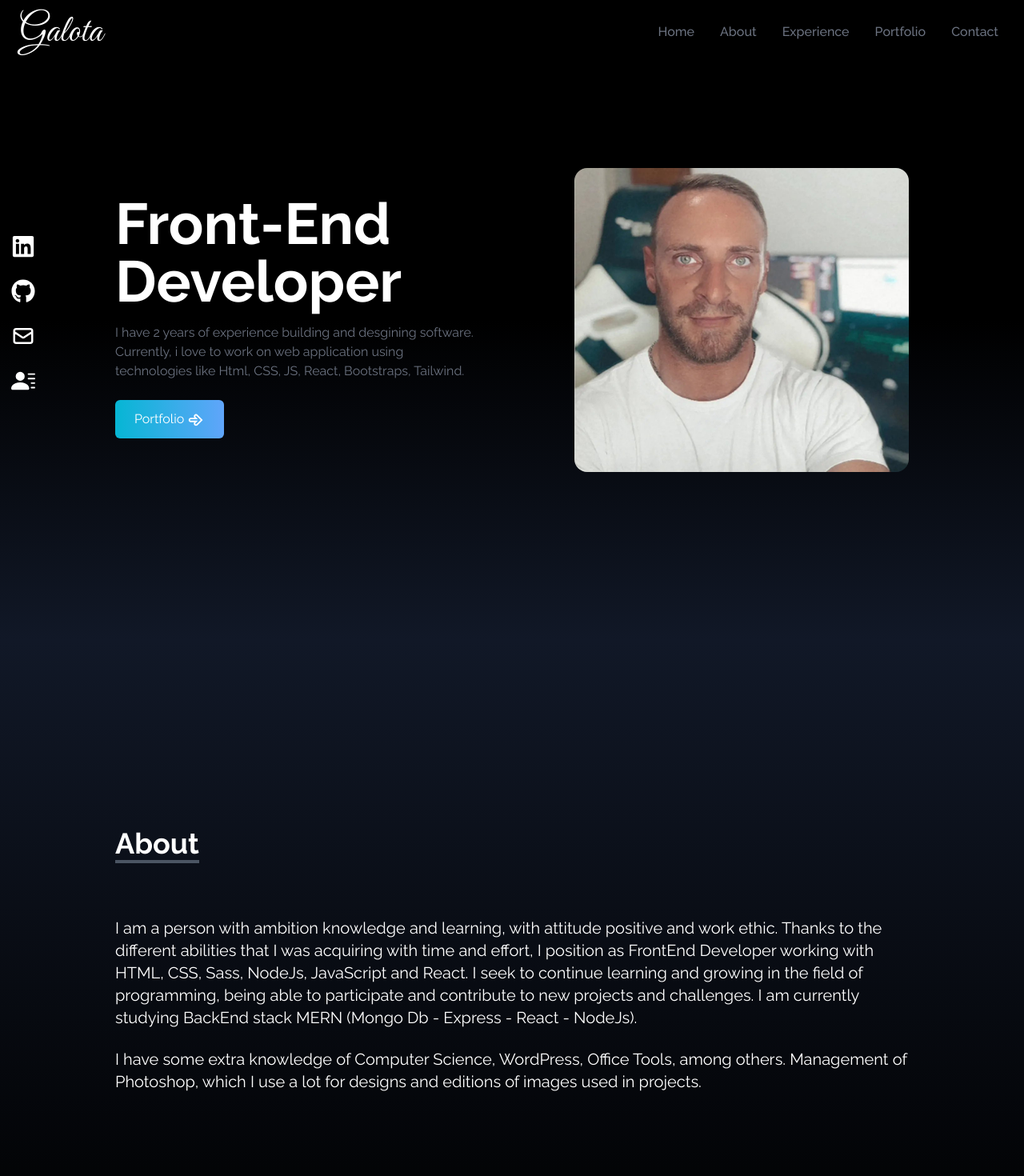
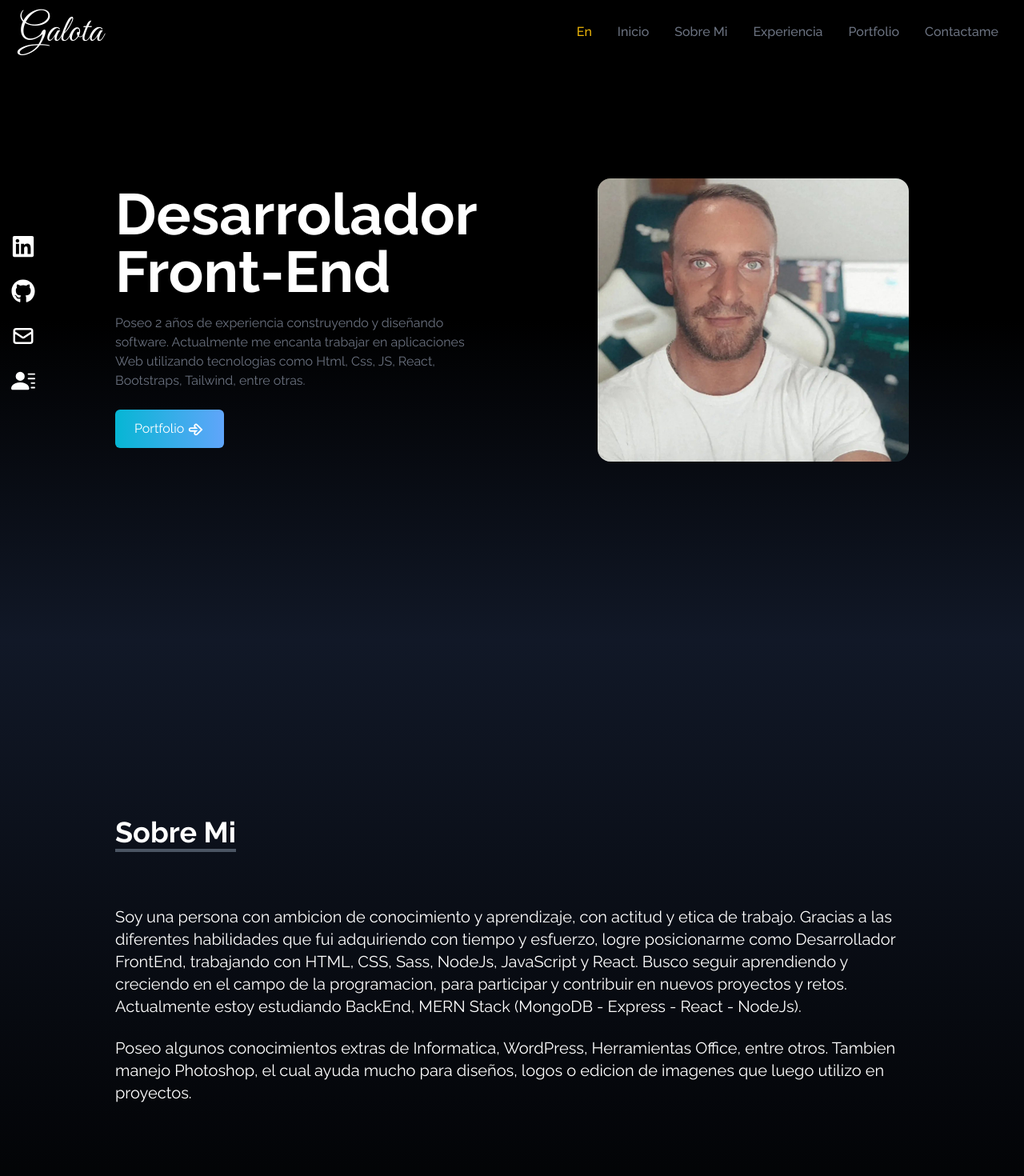
Before and after one commit to Falu27/Portfolio, a React (Create React App) app: page / in a window 1280 px wide. Shown: the top 1470 px of the page at 80% size. Built offline with nearby package versions, Linux system fonts and the light colour scheme.

Commit message:
PortfolioInEs

```diff
--- a/package.json
+++ b/package.json
@@ -6,8 +6,11 @@
     "@testing-library/jest-dom": "^5.16.5",
     "@testing-library/react": "^13.4.0",
     "@testing-library/user-event": "^13.5.0",
+    "emoji-picker-react": "^4.4.9",
+    "i18next": "^23.2.11",
     "react": "^18.2.0",
     "react-dom": "^18.2.0",
+    "react-i18next": "^13.0.2",
     "react-icons": "^4.10.1",
     "react-scripts": "5.0.1",
     "react-scroll": "^1.8.9",
--- a/src/App.js
+++ b/src/App.js
@@ -5,6 +5,7 @@ import About from "./components/About";
 import Portfolio from "./components/Portfolio";
 import Experience from "./components/Experience";
 import Contact from "./components/Contact";
+
 
 function App() {
   return (
--- a/src/components/About.jsx
+++ b/src/components/About.jsx
@@ -1,35 +1,28 @@
 import React from "react";
+import { useTranslation } from "react-i18next";
 
 const About = () => {
+  const [t]= useTranslation("global");
   return (
     <div
-      name="about"
+      name={t("navbar.about")}
       className="w-full h-screen bg-gradient-to-b from-gray-900 to-black text-white"
     >
       <div className="max-w-screen-lg p-4 mx-auto flex flex-col justify-center w-full h-full">
         <div className="pb-8">
           <p className="text-4xl font-bold inline border-b-4 border-gray-600">
-            About
+            {t("about.about")}
           </p>
         </div>
 
         <p className="text-xl mt-10">
-          I am a person with ambition knowledge and learning, with attitude
-          positive and work ethic. Thanks to the different abilities that I was
-          acquiring with time and effort, I position as FrontEnd Developer
-          working with HTML, CSS, Sass, NodeJs, JavaScript and React. I seek to
-          continue learning and growing in the field of programming, being able
-          to participate and contribute to new projects and challenges. I am
-          currently studying BackEnd stack MERN (Mongo Db - Express - React -
-          NodeJs).
+          {t("about.p1")}
         </p>
 
         <br />
 
         <p className="text-xl">
-          I have some extra knowledge of Computer Science, WordPress, Office
-          Tools, among others. Management of Photoshop, which I use a lot for
-          designs and editions of images used in projects.
+          {t("about.p2")}
         </p>
       </div>
     </div>
--- a/src/components/Contact.jsx
+++ b/src/components/Contact.jsx
@@ -1,14 +1,16 @@
 import React from 'react'
+import { useTranslation } from "react-i18next";
 
 const Contact = () => {
+    const [t]= useTranslation("global");
   return (
-    <div name='contact' className='w-full h-screen bg-gradient-to-b from-black to-gray-900 p-4 text-white'>
+    <div name={t("navbar.contact")} className='w-full h-screen bg-gradient-to-b from-black to-gray-900 p-4 text-white'>
 
         <div className='flex flex-col p-4 justify-center max-w-screen-lg mx-auto h-full'>
 
             <div className='pb-8'>
-                <p className='text-4xl font-bold inline border-b-4 border-gray-600'>Contact</p>
-                <p className='py-6'>Submit the form below to get in touch with me</p>
+                <p className='text-4xl font-bold inline border-b-4 border-gray-600'>{t("contact.contact")}</p>
+                <p className='py-6'>{t("contact.form1")}</p>
             </div>
 
             <div className='flex justify-center items-center'>
@@ -18,22 +20,22 @@ const Contact = () => {
                     <input
                     type="text"
                     name="name"
-                    placeholder='Enter your name'
+                    placeholder={t("contact.name")}
                     className='p-2 bg-transparent border-2 rounded-md text-white focus:outline-none' />
 
                     <input
                     type="text"
                     name="email"
-                    placeholder='Enter your email'
+                    placeholder={t("contact.mail")}
                     className='my-4 p-2 bg-transparent border-2 rounded-md text-white focus:outline-none' />
 
                     <textarea name="message"
                     rows="10"
-                    placeholder='Enter your message...'
+                    placeholder={t("contact.message")}
                     className='p-2 bg-transparent border-2 rounded-md text-white focus:outline-none'></textarea>
 
                     <button
-                    className='text-white bg-gradient-to-b from-cyan-500 to-blue-500 px-6 py-3 my-8 mx-auto flex items-center rounded-md hover:scale-110 duration-300'>Let's talk</button>
+                    className='text-white bg-gradient-to-b from-cyan-500 to-blue-500 px-6 py-3 my-8 mx-auto flex items-center rounded-md hover:scale-110 duration-300'>{t("contact.talk")}</button>
 
                 </form>
             </div>
--- a/src/components/Experience.jsx
+++ b/src/components/Experience.jsx
@@ -1,4 +1,5 @@
 import React from "react";
+
 
 import html from "../assets/html.png";
 import css from "../assets/css.png";
@@ -12,8 +13,10 @@ import bootstraps from "../assets/bootstraps.png";
 import jquery from "../assets/jquery.png";
 import tailwind from "../assets/tailwind.png";
 import express from "../assets/express.png";
+import { useTranslation } from "react-i18next";
 
 const Experience = () => {
+  const [t]= useTranslation("global");
   const techs = [
     {
       id: 1,
@@ -91,15 +94,15 @@ const Experience = () => {
 
   return (
     <div
-      name="experience"
+      name={t("navbar.experience")}
       className="bg-gradient-to-b from-black to-gray-900 w-full h-fit"
     >
       <div className="max-w-screen-lg mx-auto p-4 flex flex-col justify-center w-full h-full text-white">
         <div>
           <p className="text-4xl font-bold border-b-4 border-gray-600 p-2 inline">
-            Experience
+            {t("experience.experience")}
           </p>
-          <p className="py-6">These are the techologies I've worked with</p>
+          <p className="py-6">{t("experience.tech")}</p>
         </div>
 
         <div className="w-full grid grid-cols-2 sm:grid-cols-3 gap-5 text-center py-8 px-10 sm:px-0">
--- a/src/components/Home.jsx
+++ b/src/components/Home.jsx
@@ -1,38 +1,49 @@
-import React from 'react'
-import FabImage from "../assets/Fabrizio.png"
-import { TiArrowRightOutline } from 'react-icons/ti';
-import { Link } from "react-scroll"
+import React from "react";
+import FabImage from "../assets/Fabrizio.png";
+import { TiArrowRightOutline } from "react-icons/ti";
+import { Link } from "react-scroll";
+import { useTranslation } from "react-i18next";
 
 const Home = () => {
+  const [t]= useTranslation("global");
   return (
-    <div name="home" className='h-screen w-full bg-gradient-to-b from-black via-black to-gray-900'>
-
-        <div className='max-w-screen-lg mx-auto flex flex-col items-center justify-center h-full px-4 md:flex-row'>
-
-          <div className='flex flex-col justify-center h-full'>
-            <h2 className='text-4xl sm:text-7xl font-bold text-white'>
-              Front-End Developer
+    <div
+      name={t("navbar.home")}
+      className="h-screen w-full bg-gradient-to-b from-black via-black to-gray-900"
+    >
+      <div className="max-w-screen-lg mx-auto flex flex-col items-center justify-center h-full px-4 md:flex-row">
+        <div className="flex flex-col justify-center h-full">
+          <h2 className="text-4xl sm:text-7xl font-bold text-white">
+            {t("home.title")}
           </h2>
-            <p className='text-gray-500 py-4 max-w-md'>
-              I have 2 years of experience building and desgining software.
-              Currently, i love to work on web application using technologies like
-              Html, CSS, JS, React, Bootstraps, Tailwind.
+          <p className="text-gray-500 py-4 max-w-md">
+            {t("home.description")}
           </p>
-            <div>
-              <Link to="portfolio" smooth duration={700} className='group text-white w-fit px-6 py-3 my-2 flex items-center rounded-md bg-gradient-to-r from-cyan-500 to-blue-400 cursor-pointer '>
+          <div className="flex">
+            <Link
+              to="portfolio"
+              smooth
+              duration={700}
+              className="group text-white w-fit px-6 py-3 my-2 flex items-center rounded-md bg-gradient-to-r from-cyan-500 to-blue-400 cursor-pointer "
+            >
               Portfolio
-                <span className='group-hover:rotate-90 duration-500'>
-                  < TiArrowRightOutline size={22} className='ml-1' />
+              <span className="group-hover:rotate-90 duration-500">
+                <TiArrowRightOutline size={22} className="ml-1" />
               </span>
             </Link>
+
           </div>
         </div>
         <div>
-            <img src={FabImage} alt="my profile" className='rounded-2xl mx-auto w-2/3 md:w-full' />
+          <img
+            src={FabImage}
+            alt="my profile"
+            className="rounded-2xl mx-auto w-2/3 md:w-full"
+          />
         </div>
       </div>
     </div>
-  )
-}
+  );
+};
 
-export default Home
+export default Home;
--- a/src/components/NavBar.jsx
+++ b/src/components/NavBar.jsx
@@ -1,22 +1,28 @@
 import React, {useState} from "react";
 import { FaBars, FaTimes } from "react-icons/fa";
 import { Link } from "react-scroll"
+
+import { useTranslation } from "react-i18next";
+
+
+
 const NavBar = () => {
+  const [nav, setNav] = useState(false);
+  const [t, i18n]= useTranslation("global");
 
-  const [nav, setNav] = useState(false);
+  const links = [
 
-    const links = [
-        {
+      {
             id: 1,
-            link: 'home'
+            link: t("navbar.home")
         },
         {
             id: 2,
-            link: 'about'
+            link: t("navbar.about")
         },
         {
             id: 3,
-            link: 'experience'
+            link: t("navbar.experience")
         },
         {
             id: 4,
@@ -24,7 +30,7 @@ const NavBar = () => {
         },
         {
             id: 5,
-            link: 'contact'
+            link: t("navbar.contact")
         }
     ]
 
@@ -36,6 +42,8 @@ const NavBar = () => {
 
       <ul className="hidden md:flex">
 
+      <button className="px-4 cursor-pointer capitalize font-medium text-yellow-500 hover:scale-110 duration-300" onClick={()=> i18n.changeLanguage(t("navbar.lng"))} >{t("navbar.lng2")}</button>
+
     {links.map(({ id, link}) =>(
         <li key={id} className="px-4 cursor-pointer capitalize font-medium text-gray-500 hover:scale-110 duration-300">
         <Link to={link} smooth duration={700}>
@@ -44,7 +52,6 @@ const NavBar = () => {
       </li>
     ))}
       </ul>
-
       <div onClick={()=> setNav (!nav)} className="cursor-pointer pr-4 z-10 text-gray-500 md:hidden">
 
         {nav ? <FaTimes size={30} /> : <FaBars size={30}/>}
--- a/src/components/SocialLinks.jsx
+++ b/src/components/SocialLinks.jsx
@@ -2,9 +2,10 @@ import React from 'react'
 import { FaGithub, FaLinkedin } from 'react-icons/fa'
 import { HiOutlineMail } from 'react-icons/hi'
 import { BsFillPersonLinesFill } from 'react-icons/bs'
+import { useTranslation } from "react-i18next";
 
 const SocialLinks = () => {
-
+    const [t]= useTranslation("global");
     const links = [
         {
             id: 1,
@@ -38,7 +39,7 @@ const SocialLinks = () => {
             id: 4,
             child: (
                 <>
-                Resume <BsFillPersonLinesFill size={30} />
+                {t("social.cv")} <BsFillPersonLinesFill size={30} />
                 </>
             ),
             href: '/CVGalota.pdf',
--- a/src/index.js
+++ b/src/index.js
@@ -3,12 +3,29 @@ import ReactDOM from 'react-dom/client';
 import './index.css';
 import App from './App';
 
+import { I18nextProvider} from "react-i18next";
+import i18next from 'i18next';
+import global_es from "./translations/es/global.json";
+import global_en from "./translations/en/global.json";
 
+i18next.init({
+  interpolation: {escapeValue: false },
+  lng: "es",
+  resources:{
+    es:{
+      global: global_es,
+    },
+      en:{
+        global: global_en,
+      },
+  },
+});
 const root = ReactDOM.createRoot(document.getElementById('root'));
 root.render(
+
   <React.StrictMode>
+    <I18nextProvider i18n={i18next}>
     <App />
+    </I18nextProvider>
   </React.StrictMode>
 );
-
-//1:24:00
--- /dev/null
+++ b/src/translations/en/global.json
@@ -0,0 +1,40 @@
+{
+    "about": {
+        "about": "About",
+        "p1": "I am a person with ambition knowledge and learning, with attitude positive and work ethic. Thanks to the different abilities that I was acquiring with time and effort, I position as FrontEnd Developer working with HTML, CSS, Sass, NodeJs, JavaScript and React. I seek to continue learning and growing in the field of programming, being able to participate and contribute to new projects and challenges. I am currently studying BackEnd stack MERN (Mongo Db - Express - React - NodeJs).",
+        "p2":"I have some extra knowledge of Computer Science, WordPress, Office Tools, among others. Management of Photoshop, which I use a lot for designs and editions of images used in projects."
+
+    },
+    "contact":{
+        "contact": "Contact",
+        "form1": "Submit the form below to get in touch with me.",
+        "name": "Enter your name",
+        "mail": "Enter your email",
+        "message": "Enter your message",
+        "talk": "Let's talk!"
+    },
+    "experience":{
+        "experience":"Experience",
+        "tech":"These are the techologies I've worked with"
+    },
+    "home":{
+        "title":"Front-End Developer",
+        "description":"I have 2 years of experience building and desgining software. Currently, i love to work on web application using technologies like Html, CSS, JS, React, Bootstraps, Tailwind."
+    },
+    "navbar":{
+        "home":"home",
+        "about":"about",
+        "experience":"experience",
+        "contact":"contact",
+        "lng":"es",
+        "lng2":"Es"
+    },
+    "portfolio":{
+        "check":"Check out some of my work right here",
+        "demo":"Demo",
+        "code":"Code"
+    },
+    "social":{
+        "cv":"Resume"
+    }
+}
--- /dev/null
+++ b/src/translations/es/global.json
@@ -0,0 +1,40 @@
+{
+    "about": {
+        "about": "Sobre Mi",
+        "p1": "Soy una persona con ambicion de conocimiento y aprendizaje, con actitud y etica de trabajo. Gracias a las diferentes habilidades que fui adquiriendo con tiempo y esfuerzo, logre posicionarme como Desarrollador FrontEnd, trabajando con HTML, CSS, Sass, NodeJs, JavaScript y React. Busco seguir aprendiendo y creciendo en el campo de la programacion, para participar y contribuir en nuevos proyectos y retos. Actualmente estoy estudiando BackEnd, MERN Stack (MongoDB - Express - React - NodeJs).",
+        "p2":"Poseo algunos conocimientos extras de Informatica, WordPress, Herramientas Office, entre otros. Tambien manejo Photoshop, el cual ayuda mucho para diseños, logos o edicion de imagenes que luego utilizo en proyectos."
+
+    },
+    "contact":{
+        "contact": "Contactame",
+        "form1": "Complete el formulario para contactar conmigo.",
+        "name": "Ingrese su nombre",
+        "mail": "Ingrese su email",
+        "message": "Ingrese el mensaje",
+        "talk": "Hablemos!"
+    },
+    "experience":{
+        "experience":"Experiencia",
+        "tech":"Tecnologias con las que trabajo"
+    },
+    "home":{
+        "title":"Desarrolador Front-End",
+        "description":"Poseo 2 años de experiencia construyendo y diseñando software. Actualmente me encanta trabajar en aplicaciones Web utilizando tecnologias como Html, Css, JS, React, Bootstraps, Tailwind, entre otras."
+    },
+    "navbar":{
+        "home":"Inicio",
+        "about":"Sobre Mi",
+        "experience":"Experiencia",
+        "contact":"Contactame",
+        "lng":"en",
+        "lng2":"En"
+    },
+    "portfolio":{
+        "check":"Echa un vistazo a algunos de mis trabajos",
+        "demo":"Demostracion",
+        "code":"Codigo"
+    },
+    "social":{
+        "cv":"Curriculum"
+    }
+}
```
Also changed, not shown: src/components/Portfolio.jsx (+5 -3 lines), 1 other file (tests, documents, lock files or other folders). Lines whose indentation alone changed are shown as unchanged.
